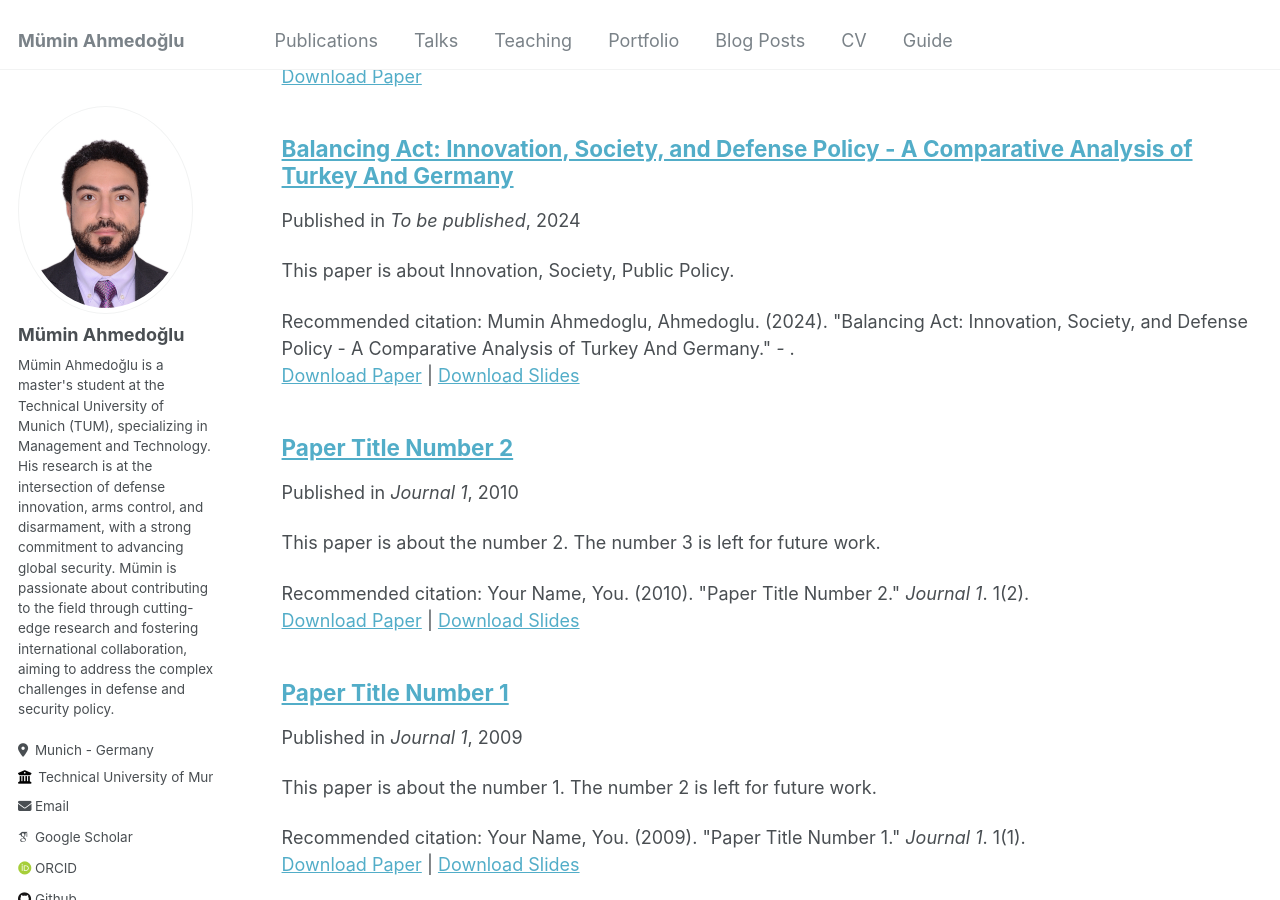
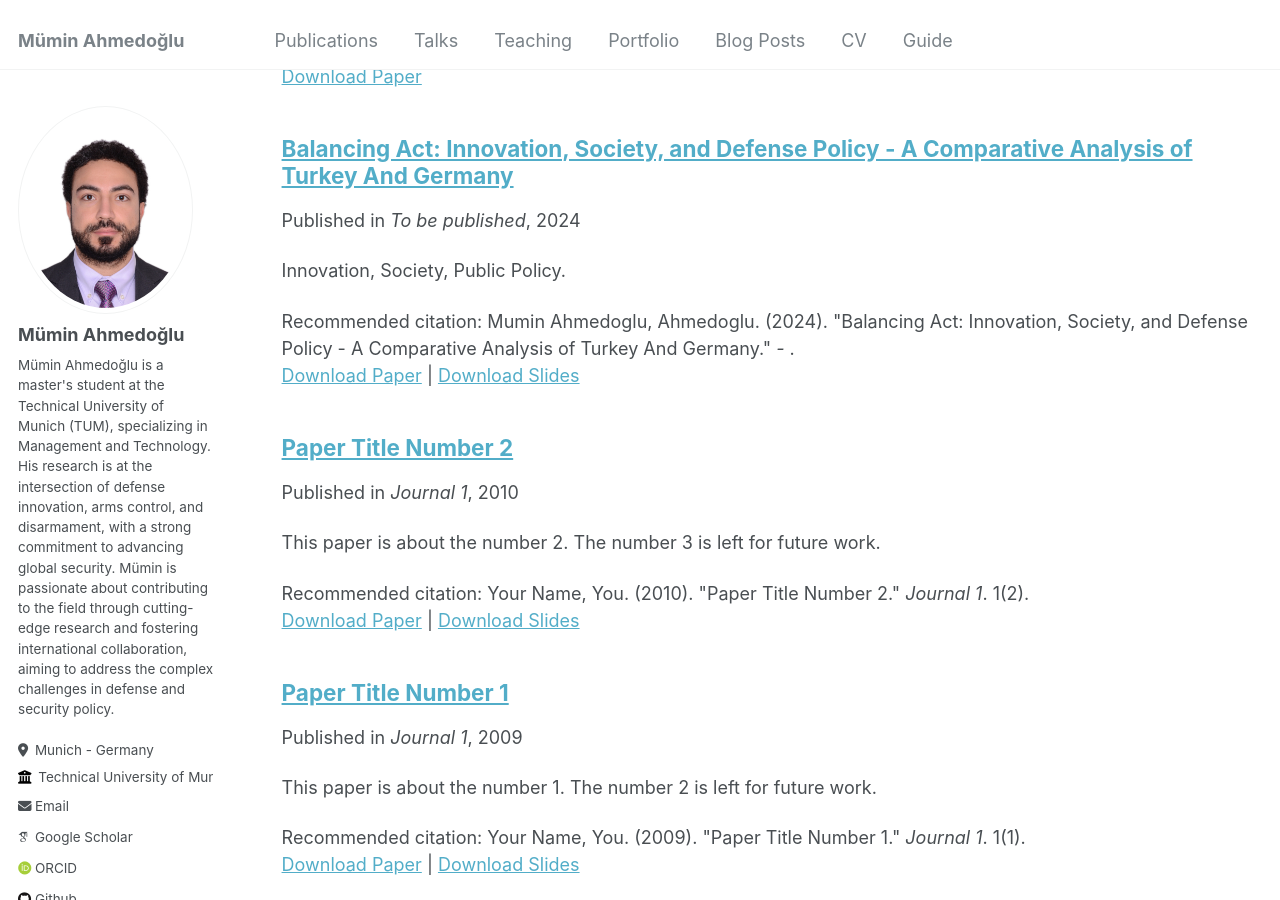
Before and after one commit to ahmedoglu/ahmedoglu.github.io, a Jekyll site: the page built from _pages/publications.md, in a window 1280 px wide and 900 px high, scrolled down 384 px. Built offline with Jekyll 4.4.1, drawn with Linux system fonts in a browser that asks for light colours; some web fonts are replaced.

Commit message:
Update 2015-10-01-paper-title-number-3.md

```diff
--- a/_publications/2015-10-01-paper-title-number-3.md
+++ b/_publications/2015-10-01-paper-title-number-3.md
@@ -2,7 +2,7 @@
 title: "Balancing Act: Innovation, Society, and Defense Policy - A Comparative Analysis of Turkey And Germany"
 collection: publications
 permalink: /publication/2015-10-01-paper-title-number-3
-excerpt: 'This paper is about Innovation, Society, Public Policy.'
+excerpt: 'Innovation, Society, Public Policy.'
 date: 2024-02-01
 venue: 'To be published'
 slidesurl: 'http://academicpages.github.io/files/slides3.pdf'
```
